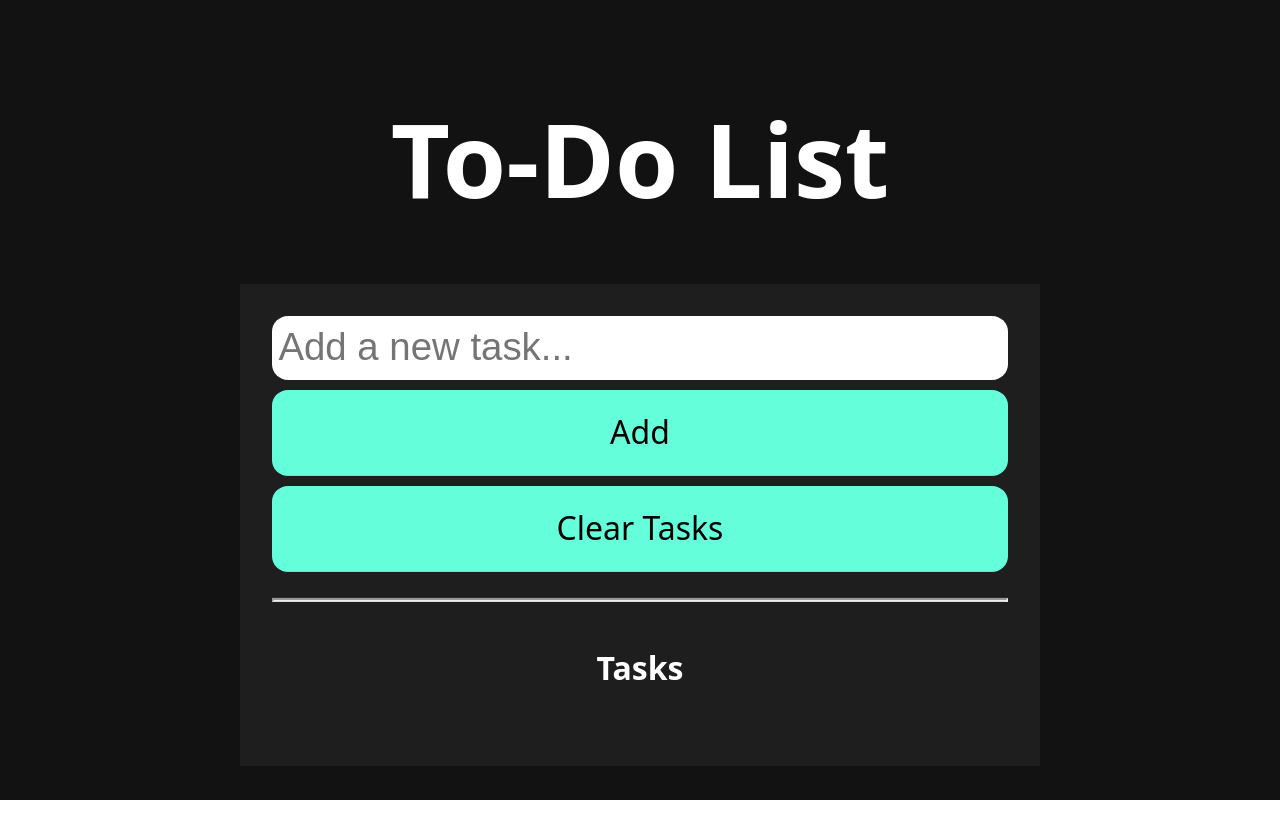
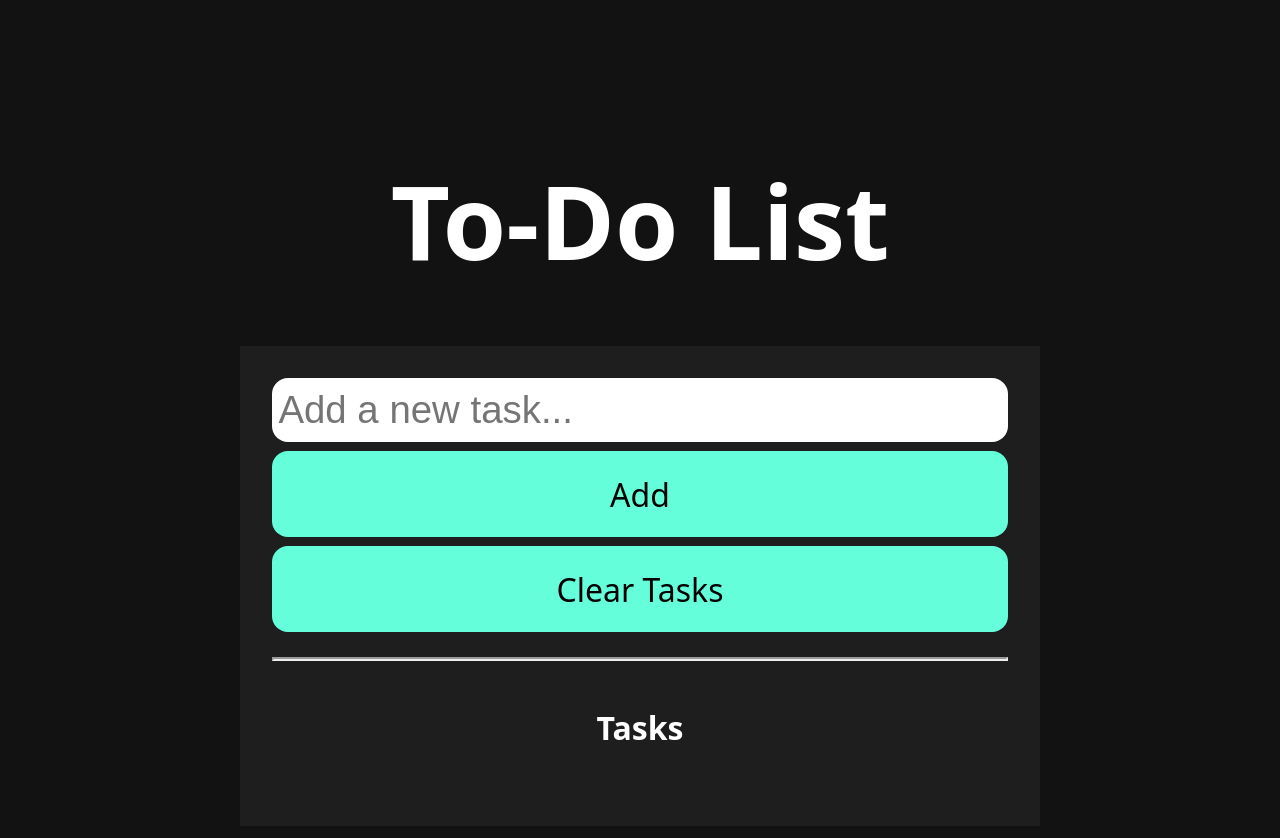
Before and after one commit to Saves331/To-do-list, a React (Vite) app: page / in a window 1280 px wide. Shown: the top 838 px of the page. Built offline with nearby package versions, Linux system fonts and the light colour scheme.

Commit message:
fixed styling with zoom instead of scale + inputs have moved to components as ManageTask

```diff
--- a/src/TodoUi.jsx
+++ b/src/TodoUi.jsx
@@ -1,6 +1,6 @@
 import { useEffect, useState, useRef } from 'react';
 import TodoItem from './components/TodoItem';
-
+import ManageTask from './components/ManageTask'
 
 
 const TodoUi = () => {
@@ -69,30 +69,20 @@ const TodoUi = () => {
     <div className='main' style={{
         padding: '2rem',
         margin: 'auto',
-        transform: 'scale(2)',
-}}>
+        zoom: '2',
+    }}>
   <h1>To-Do List</h1>
 
 
 <div className='task-list'>
 
-  <div className='inputs'>
-    <input
-    className='input-task-add'
-    type="text"
-    placeholder="Add a new task..."
-    onKeyDown={(e) => {
-      if (e.key === "Enter") {
-        handleAddTodo();
-      }
-    }}
-    value={input}
-    onChange={(e) => setInput(e.target.value)}
-  />
-  <button className='input-btn' onClick={handleAddTodo}>Add</button>
-  <button className='input-btn'onClick={clearTodos}>Clear Tasks</button>
+    <ManageTask
+  input={input}
+  setInput={setInput}
+  handleAddTodo={handleAddTodo}
+  clearTodos={clearTodos}
+/>
 
-  </div>
    <hr />
    <h4>Tasks</h4>
 
--- /dev/null
+++ b/src/components/ManageTask.jsx
@@ -0,0 +1,23 @@
+function ManageTask(props) {
+  const{input, setInput, handleAddTodo, clearTodos} = props
+  return (
+     <div className='inputs'>
+    <input
+    className='input-task-add'
+    type="text"
+    placeholder="Add a new task..."
+    onKeyDown={(e) => {
+      if (e.key === "Enter") {
+        handleAddTodo();
+      }
+    }}
+    value={input}
+    onChange={(e) => setInput(e.target.value)}
+  />
+  <button className='input-btn' onClick={handleAddTodo}>Add</button>
+  <button className='input-btn'onClick={clearTodos}>Clear Tasks</button>
+
+  </div>
+  )
+}
+export default ManageTask
```
